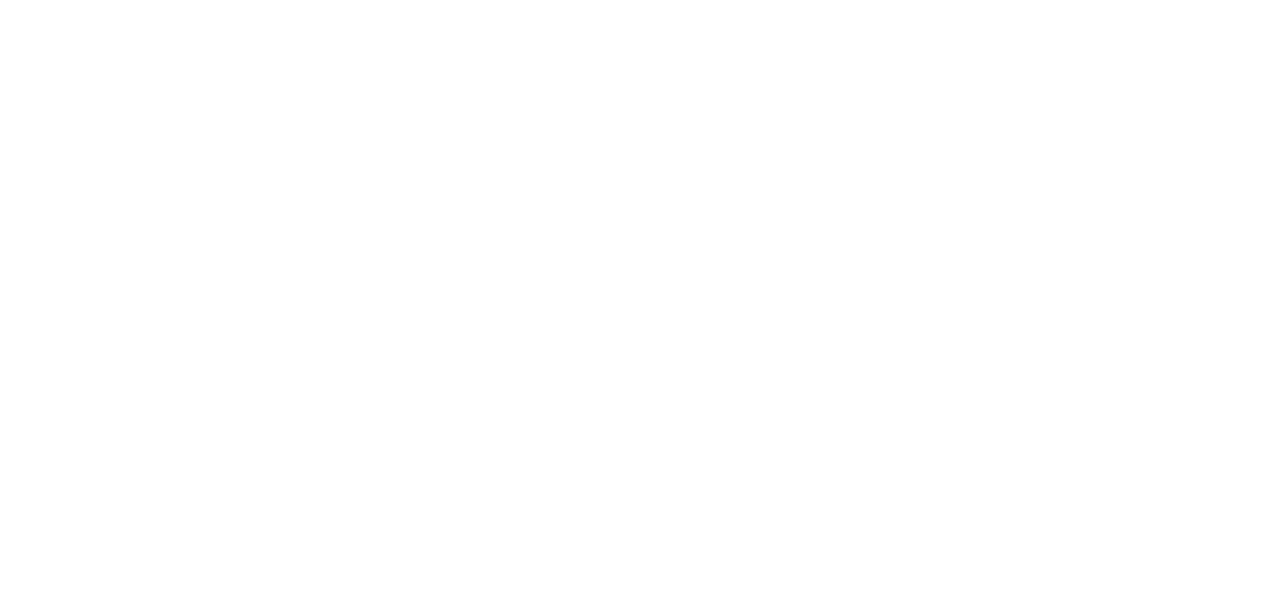
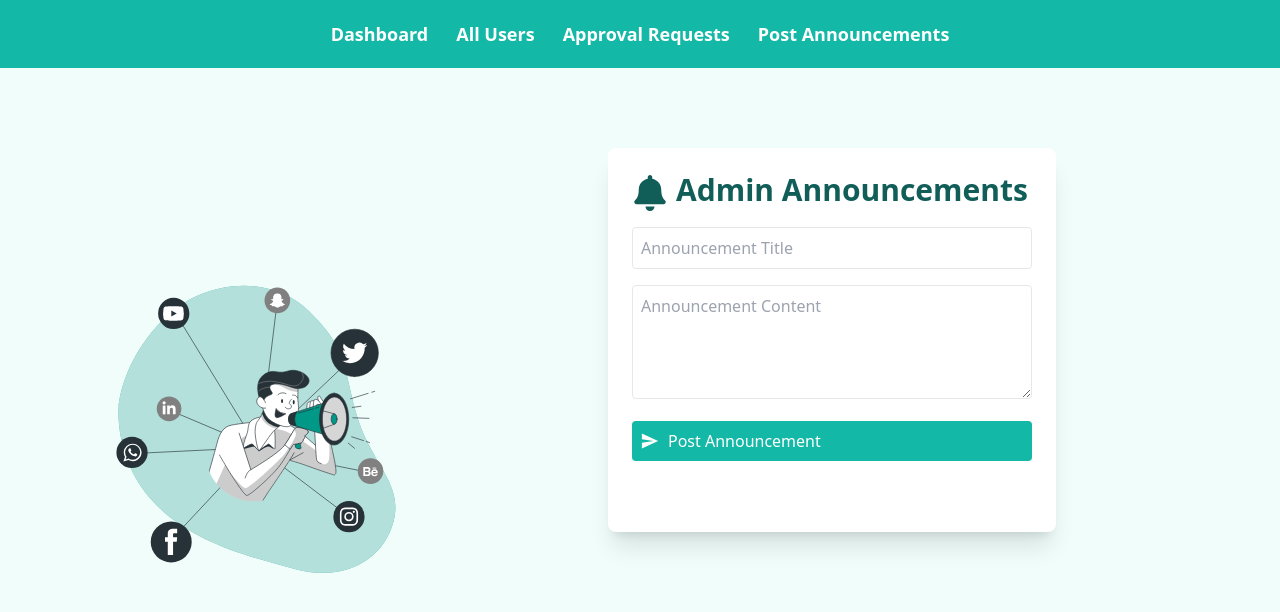
Before and after one commit to Anjali19991/Medicare_project, a React (Vite) app in the folder client/: page /admin-announcements in a window 1280 px wide. Before the commit this address had no page. Shown: the top 612 px of the page. Built offline with nearby package versions, Linux system fonts and the light colour scheme.

Commit message:
Add Admin Announcement

```diff
--- a/client/package.json
+++ b/client/package.json
@@ -10,6 +10,8 @@
     "preview": "vite preview"
   },
   "dependencies": {
+    "@chakra-ui/react": "^2.8.2",
+    "@emotion/react": "^11.11.1",
     "@emotion/styled": "^11.11.0",
     "@mui/icons-material": "^5.11.16",
     "@mui/material": "^5.13.5",
@@ -23,7 +25,7 @@
     "crypto-js": "^4.1.1",
     "dotenv": "^16.2.0",
     "express": "^4.18.2",
-    "framer-motion": "^10.6.8",
+    "framer-motion": "^10.16.12",
     "mongodb": "^6.3.0",
     "mongoose": "^7.3.3",
     "react": "^18.2.0",
--- a/client/src/App.jsx
+++ b/client/src/App.jsx
@@ -1,4 +1,4 @@
-import { BrowserRouter, Route, Routes, Outlet } from 'react-router-dom';
+import { Route, Routes, Outlet } from 'react-router-dom';
 import HospitalForm from './components/HospitalForm/HospitalForm';
 import Home from './components/home';
 import React from 'react';
@@ -6,10 +6,11 @@
 import { Medicines } from './components/medicine/Medicine';
 import CartPage from './components/medicine/CartPage';
 import { MedicineInfo } from './components/medicine/MedicineInfo';
-import { ToastContainer, toast } from 'react-toastify';
+import { ToastContainer} from 'react-toastify';
 import 'react-toastify/dist/ReactToastify.css';
 import AdminVerification from './components/AdminControls/AdminVerification';
 import AdminDashBoard from './components/AdminControls/AdminDashBoard';
+import AdminAnnouncements from './components/AdminControls/AdminAnnouncements';
 
 
 const Layout = () => {
@@ -29,6 +30,7 @@
           <Route path='hospital-registration' element={<HospitalForm />} />
           <Route path='admin-verification' element={<AdminVerification />} />
           <Route path='admin-dashboard' element={<AdminDashBoard/>}/>
+          <Route path='admin-announcements' element={<AdminAnnouncements />} />
 
         </Route>
         <Route path='/buymedicines' element={<MedicineNavbar />}>
--- /dev/null
+++ b/client/src/components/AdminControls/AdminAnnouncements.jsx
@@ -0,0 +1,109 @@
+import React, { useState } from 'react';
+import { IoMdSend } from 'react-icons/io';
+import { FaBell } from 'react-icons/fa'; // Example icon, replace with your preferred icon
+import NavBarComponent from './NavBarComponent';
+
+
+
+const AdminAnnouncements = () => {
+    const [announcementTitle, setAnnouncementTitle] = useState('');
+    const [announcementContent, setAnnouncementContent] = useState('');
+    const [announcementsList, setAnnouncementsList] = useState([]);
+
+    const handleTitleChange = (e) => {
+        setAnnouncementTitle(e.target.value);
+    };
+
+    const handleContentChange = (e) => {
+        setAnnouncementContent(e.target.value);
+    };
+
+    const handleFormSubmit = (e) => {
+        e.preventDefault();
+
+        if (announcementTitle.trim() !== '' && announcementContent.trim() !== '') {
+            // Add the announcement to the list with timestamp
+            const newAnnouncement = {
+                title: announcementTitle,
+                content: announcementContent,
+                timestamp: new Date().toLocaleString(),
+            };
+
+            setAnnouncementsList([...announcementsList, newAnnouncement]);
+
+            // Clear the input fields
+            setAnnouncementTitle('');
+            setAnnouncementContent('');
+        }
+    };
+
+    return (
+        <>
+            <NavBarComponent />
+
+            <div className="flex items-center   h-screen bg-teal-50">
+                {/* Left Section with SVG */}
+                <div className="flex left-6">
+                    <img src="/admin-announcement.svg" alt="Admin Announcement" className="w-80 h-80 ml-24 -mt-20" />
+                </div>
+
+                {/* Right Section with Form */}
+                <div className="max-w-md bg-white p-6 rounded-lg shadow-xl ml-48 -mt-64 h-96">
+                    <h1 className="text-3xl font-bold mb-4 text-teal-800">
+                        <FaBell className="text-4xl inline-block mr-2" />
+                        Admin Announcements
+                    </h1>
+
+                    <form onSubmit={handleFormSubmit} className="space-y-4">
+                        <input
+                            type="text"
+                            placeholder="Announcement Title"
+                            value={announcementTitle}
+                            onChange={handleTitleChange}
+                            className="border p-2 rounded focus:outline-none focus:border-teal-500 w-full"
+                        />
+
+                        <textarea
+                            rows={4}
+                            placeholder="Announcement Content"
+                            value={announcementContent}
+                            onChange={handleContentChange}
+                            className="border p-2 rounded focus:outline-none focus:border-teal-500 w-full"
+                        />
+
+                        <button
+                            type="submit"
+                            className="bg-teal-500 text-white p-2 rounded hover:bg-teal-600 flex items-center w-full"
+                        >
+                            <IoMdSend className="mr-2 text-xl" />
+                            Post Announcement
+                        </button>
+                    </form>
+                </div>
+
+               {/* Announcement List */}
+{announcementsList.length > 0 && (
+    <div className="max-w-md bg-white p-6 rounded-lg shadow-xl ml-40 -mt-80 overflow-hidden">
+        <div className="mt-8 max-h-80 overflow-y-auto">
+            <h2 className="text-xl font-bold mb-2 text-teal-800">Announcements:</h2>
+            <ul>
+                {announcementsList.map((announcement, index) => (
+                    <li key={index} className="mb-2 p-2 bg-gray-100 rounded">
+                        <strong className="text-teal-600">{announcement.title} ({announcement.timestamp}):</strong>
+                        <div className="whitespace-pre-wrap break-words">{announcement.content}</div>
+                    </li>
+                ))}
+            </ul>
+        </div>
+    </div>
+)}
+
+
+
+            </div>
+        </>
+
+    );
+};
+
+export default AdminAnnouncements;
--- a/client/src/components/AdminControls/AdminDashBoard.jsx
+++ b/client/src/components/AdminControls/AdminDashBoard.jsx
@@ -22,7 +22,7 @@
 
                 <div className="grid grid-cols-1 md:grid-cols-2 lg:grid-cols-3 gap-8">
                     {/* Pending Requests Card */}
-                    <div className="bg-gray-100 p-8 rounded-lg shadow-md flex flex-col justify-between">
+                    <div className="bg-teal-50 p-8 rounded-lg shadow-md flex flex-col justify-between">
                         <div>
                             <h2 className="text-2xl lg:text-3xl font-bold mb-4 flex items-center text-gray-800">
                                 <IoMdTime size={32} className="mr-4" />
@@ -38,7 +38,7 @@
                     </div>
 
                     {/* Approved Requests Card */}
-                    <div className="bg-gray-100 p-8 rounded-lg shadow-md flex flex-col justify-between">
+                    <div className="bg-teal-50 p-8 rounded-lg shadow-md flex flex-col justify-between">
                         <div>
                             <h2 className="text-2xl lg:text-3xl font-bold mb-4 flex items-center text-gray-800">
                                 <IoMdCheckmark size={32} className="mr-4" />
@@ -54,7 +54,7 @@
                     </div>
 
                     {/* Total Counts Card */}
-                    <div className="bg-gray-100 p-8 rounded-lg shadow-md flex flex-col justify-between">
+                    <div className="bg-teal-50 p-8 rounded-lg shadow-md flex flex-col justify-between">
                         <div>
                             <h2 className="text-2xl lg:text-3xl font-bold mb-4 flex items-center text-gray-800">
                                 <IoMdPeople size={32} className="mr-4" />
--- a/client/src/components/AdminControls/AdminVerification.jsx
+++ b/client/src/components/AdminControls/AdminVerification.jsx
@@ -16,9 +16,6 @@
     { id: 7, name: 'Dr. John', type: 'Doctor', status: 'Pending' },
 ];
 
-const boldText = {
-    fontWeight: 'bold',
-};
 
 const AdminVerificationPage = () => {
     const initialRequests = JSON.parse(localStorage.getItem('requestsData')) || requestsData;
@@ -70,19 +67,19 @@
         <div>
             <NavBarComponent />
             <Container>
-                <Typography variant="h4" align="center" className="mt-4 mb-2 font-bold text-2xl text-gray-500">
+                <Typography variant="h4" align="center" className="mt-10 mb-4 pt-5 font-bold text-2xl text-teal-600">
                     Verification Page
                 </Typography>
 
-                <TableContainer component={Paper} className="mt-4 bg-teal-200">
+                <TableContainer component={Paper} className="mt-6 bg-teal-200">
                     <Table>
                         <TableHead>
                             <TableRow>
-                                <TableCell className={boldText}>ID</TableCell>
-                                <TableCell className={boldText}>Name</TableCell>
-                                <TableCell className={boldText}>Type</TableCell>
-                                <TableCell className={boldText}>Status</TableCell>
-                                <TableCell className={boldText}>Action</TableCell>
+                                <TableCell >ID</TableCell>
+                                <TableCell >Name</TableCell>
+                                <TableCell >Type</TableCell>
+                                <TableCell >Status</TableCell>
+                                <TableCell >Action</TableCell>
                             </TableRow>
                         </TableHead>
                         <TableBody>
--- a/client/src/components/AdminControls/NavBarComponent.jsx
+++ b/client/src/components/AdminControls/NavBarComponent.jsx
@@ -3,9 +3,12 @@
 
 const NavBarComponent = () => {
     return (
-        <nav className="bg-teal-500 p-4">
+        <nav className="bg-teal-500 p-5">
             <div className="container mx-auto flex items-center justify-center">
-                <ul className="flex space-x-4 text-white text-lg font-semibold">
+                <ul className="flex space-x-7 text-white text-lg font-semibold">
+                    <li>
+                        <a href="/admin-dashboard" className="hover:underline">Dashboard</a>
+                    </li>
                     <li>
                         <a href="/users" className="hover:underline">All Users</a>
                     </li>
@@ -13,7 +16,7 @@
                         <a href="/admin-verification" className="hover:underline">Approval Requests</a>
                     </li>
                     <li>
-                        <a href="/announcements" className="hover:underline">Post Announcements</a>
+                        <a href="/admin-announcements" className="hover:underline">Post Announcements</a>
                     </li>
                 </ul>
             </div>
--- a/client/src/main.jsx
+++ b/client/src/main.jsx
@@ -6,6 +6,7 @@
 import { configureStore } from '@reduxjs/toolkit'
 import { Provider } from 'react-redux'
 import MedicineReducer from './features/MedicineSlice.js'
+
 
 
 const store = configureStore({
```
Also changed, not shown: client/public/admin-announcement.svg (added), 1 other file (tests, documents, lock files or other folders).
